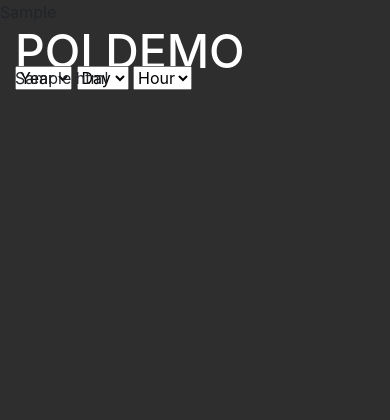
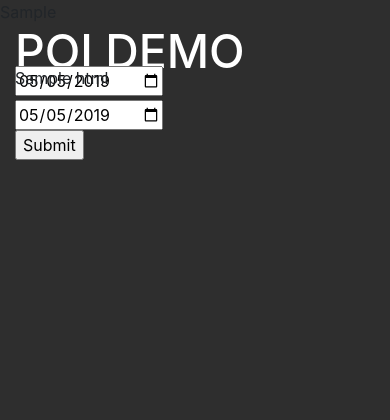
Before and after one commit to MTBorg/Place-of-interest, a Flask app: template server/templates/index.html in a window 390 px wide. Shown: the top 420 px of the page. Run offline with Flask 2, Linux system fonts and the light colour scheme; the template is opened without the code that fills it: most values are stand-ins (such as "Sample title", 1, 10 or a date in 2020); some libraries are stand-ins or nearby versions.

Commit message:
Update index.html
Updated date selector so that it is a calender view for both start and end.

```diff
--- a/server/templates/index.html
+++ b/server/templates/index.html
@@ -11,35 +11,29 @@
     <body style="background-color: rgba(34, 34, 34, 0.945); height: 100%;"onload="getLocation()"> <!--Sets the background color -->
         <div class="container-fluid" id ="Cont"> <!-- contains the gridsystem-->
             <div class="row" style="height: 5%;"> <!-- The row in which the column is placed -->
-				<div class="col-sm-6" style="	height: 100%; text-align: left;  "><!-- Column making the map adjustable to differnt devices-->
+				<div class="col-sm-6 date-margin" style="	height: 100%; text-align: left;  "><!-- Column making the map adjustable to differnt devices-->
                     <h1 style="color: white; font-size: 2.9em; "> POI DEMO </h1>
                 </div>
-                <div class="col-sm-6" style=" height: 80%;">
+                <form method="post" id="date-form" style="margin-top:8px;"></form>
+                <div class="col-sm-2 date-margin" style=" height: 80%;">
                     <div class="form-group">
                         <div class='input-group date' id='datetimepicker10'>
                             <span class="input-group-addon">
-                                <select id="year_selector">
-                                    <option>Year</option>
-                                    <option>1</option>
-                                    <option>2</option>
-                                </select>
-                                <select id="day_selector">
-                                    <option>Day</option>
-                                    <option>1</option>
-                                    <option>2</option>
-                                </select>
-                                <select id="hour_selector">
-                                    <option>Hour</option>
-                                    <option>1</option>
-                                    <option>2</option>
-                                </select>
 
+                                <input type="date" min="2019-01-01" value="2019-05-05">
+                                <span class="glyphicon glyphicon-calendar">
+                            </form>
 
-                                <span class="glyphicon glyphicon-calendar">
                                 </span>
                             </span>
                         </div>
                     </div>
+                </div>
+                <div class="col-sm-2 date-margin">
+                        <input type="date" min="2019-01-01" value="2019-05-05">
+                </div>
+                <div class="col-sm-2 date-margin">
+                        <input type="submit">
                 </div>
             </div>
             <div class="row "style="height: 85%;"> <!-- The row in which the column is placed -->
@@ -86,6 +80,7 @@
     function reCenterMap(){
         map.setCenter(new google.maps.LatLng(lat.value, lng.value));
         map.setZoom(16);
+
     }
     function getLocation() {
       if (navigator.geolocation) {
```
